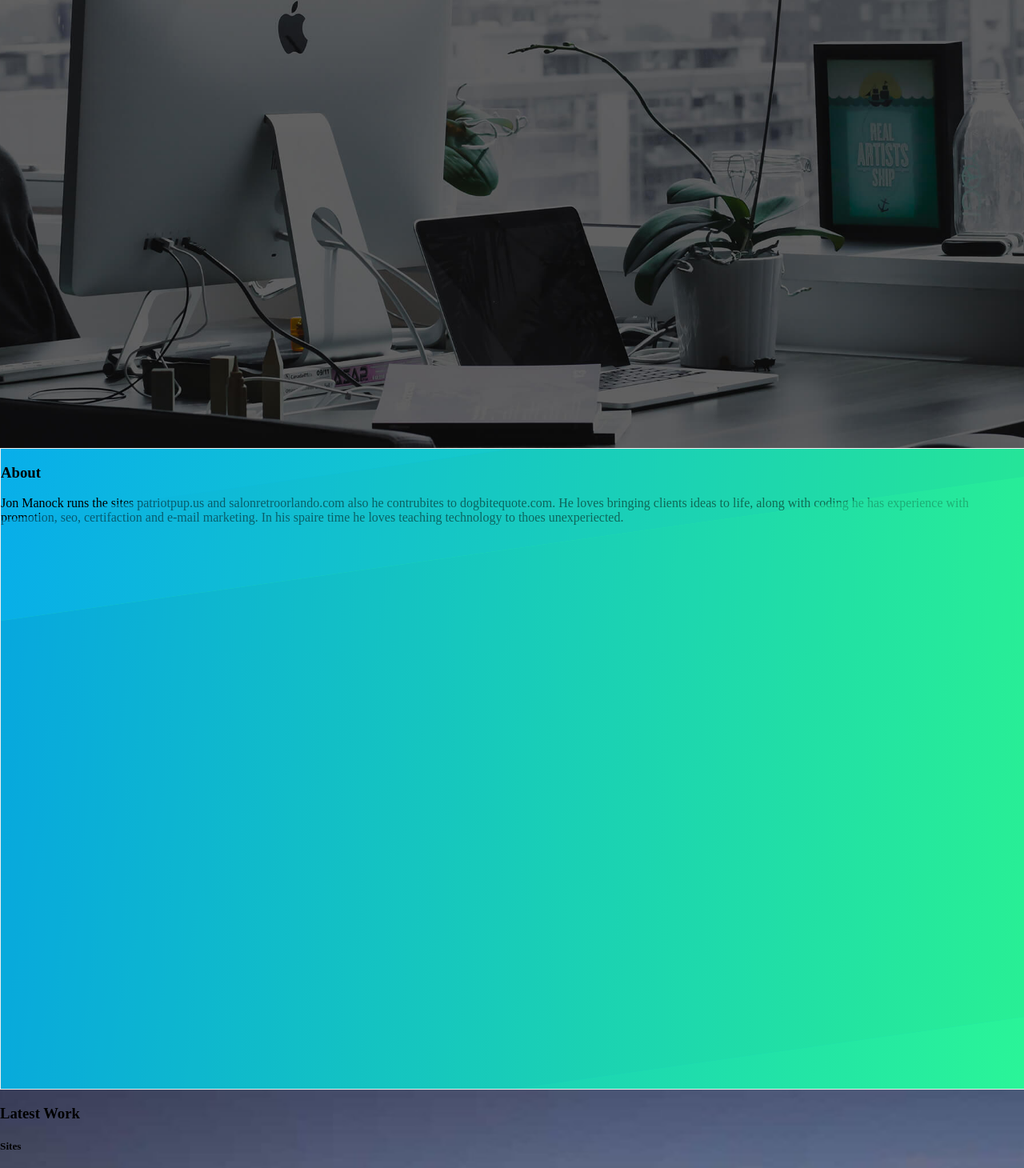
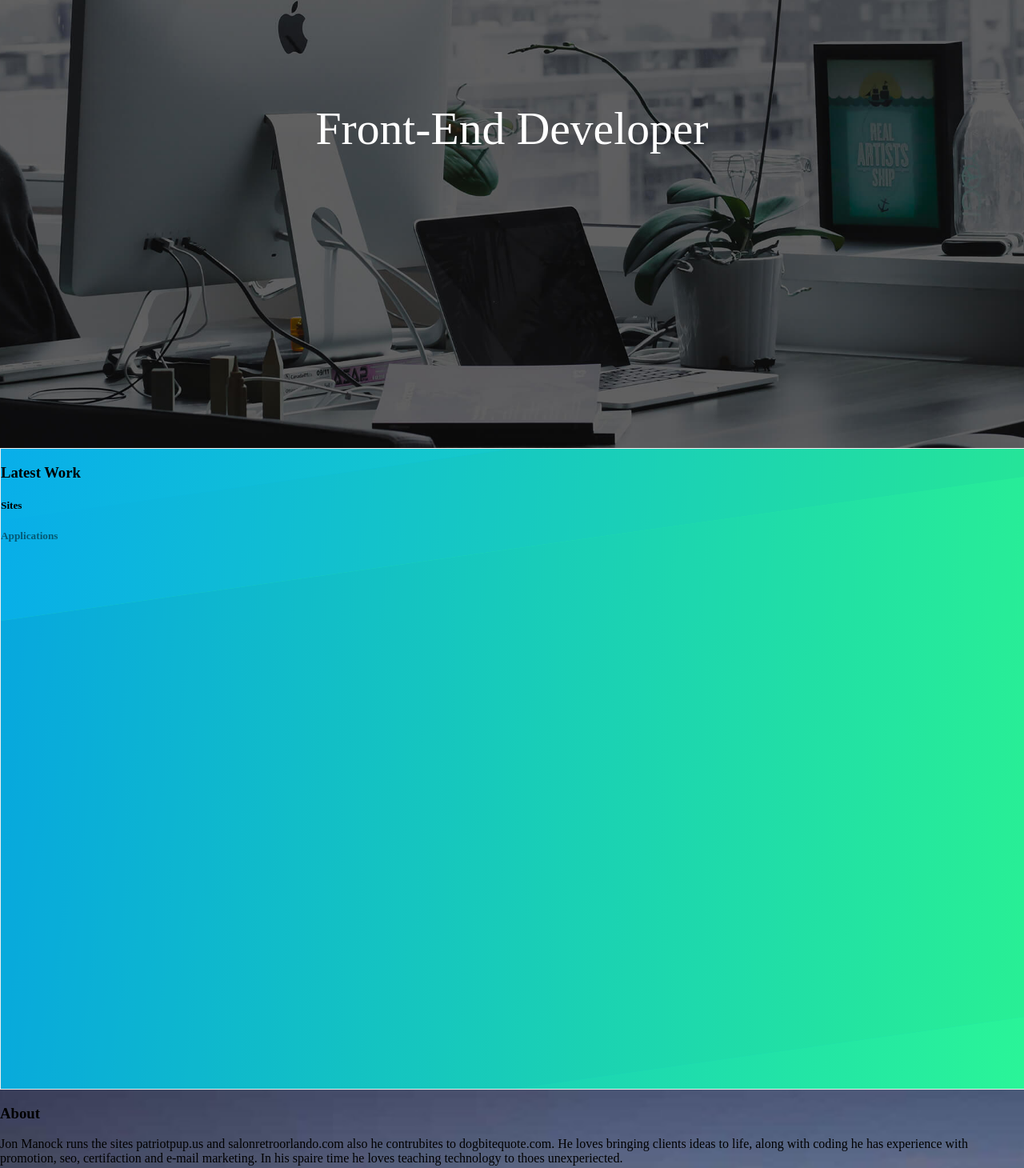
Before and after one commit to jmanock/site, a website: page app/index.html in a window 1280 px wide. Shown: the part 240-1700 px from the top of the page at 80% size. Drawn offline with nearby package versions, Linux system fonts and the light colour scheme; files that its build step writes are made by us from their sources; a web font is replaced by a local one.

Commit message:
style and layout changes

```diff
--- a/app/index.html
+++ b/app/index.html
@@ -40,18 +40,20 @@
         </nav>
       </div>
       <div class='site-title'>Jon</div>
+      <div class='centered'>Front-End Developer</div>
     </section>
 
-    <section id='About'>
+    <section id='Works'>
       <div class='top'></div>
       <div class='bottom'></div>
-      <h3>About</h3>
-      <p>Jon Manock runs the sites patriotpup.us and salonretroorlando.com also he contrubites to dogbitequote.com. He loves bringing clients ideas to life, along with coding he has experience with promotion, seo, certifaction and e-mail marketing. In his spaire time he loves teaching technology to thoes unexperiected.</p>
-    </section>
-    <section id='Works'>
       <h3>Latest Work</h3>
       <h5>Sites</h5>
       <h5>Applications</h5>
+    </section>
+    <section id='About'>
+      <h3>About</h3>
+      <p>Jon Manock runs the sites patriotpup.us and salonretroorlando.com also he contrubites to dogbitequote.com. He loves bringing clients ideas to life, along with coding he has experience with promotion, seo, certifaction and e-mail marketing. In his spaire time he loves teaching technology to thoes unexperiected.</p>
+
     </section>
     <section id='Contact'>
       <h3>Let's build something together.</h3>
--- a/app/styles/main.css
+++ b/app/styles/main.css
@@ -127,12 +127,20 @@ input[type='checkbox']:checked ~ section{
   color:#fff;
   transition:.5s ease;
 }
+.centered{
+  position:absolute;
+  top:50%;
+  left:50%;
+  transform:translate(-50%,-50%);
+  font-size:3.6em;
+  color:white;
+}
 .scrolled{
   color:orange;
   font-size:1em;
-  top:25px;
+  top:20px;
 }
-#About{
+#Works{
   width:100%;
   height:100vh;
   border:1px solid #eee;
@@ -141,6 +149,7 @@ input[type='checkbox']:checked ~ section{
   overflow:hidden;
   background-color:#08aeea;
   background-image:linear-gradient(110deg, #08aeea 0%, #2af598 100%);
+  z-index:-1;
 }
 .top{
   display:block;
@@ -166,7 +175,7 @@ input[type='checkbox']:checked ~ section{
   background-color:#2af598;
   background-image:linear-gradient(90deg, #07a2d6 0%, #2af598 100%);
 }
-#Works{
+#About{
   background-image:url('../images/random-image3.jpg');
 }
 #Contact{
```
